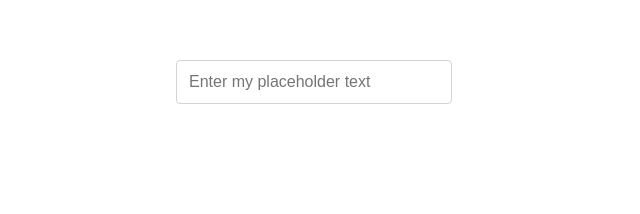
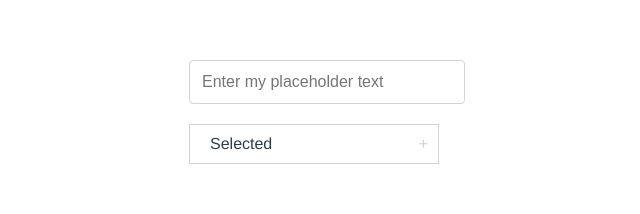
Before and after one commit to Amanej/vue-ui-library, a Vue app: page / in a window 1280 px wide. Shown: the top 214 px of the page, without its empty margins (326-966 px from the left). Built offline with nearby package versions, Linux system fonts and the light colour scheme.

Commit message:
Added select input

```diff
--- a/src/App.vue
+++ b/src/App.vue
@@ -1,20 +1,27 @@
 <template>
   <div id="app">
-    <textInput
-      placeholder="Enter my placeholder text"
-      initialValue=""
-      :customStyle="{borderRadius: '4px'}"
-    />
+    <div class="container"> <!-- Container -->
+      <textInput
+        placeholder="Enter my placeholder text"
+        initialValue=""
+        :customStyle="{borderRadius: '4px'}"
+      />
+    </div>
+    <div class="container"> <!-- Container -->
+      <selectInput />
+    </div>
   </div>
 </template>
 
 <script>
 import textInput from './components/textInput.vue'
+import selectInput from './components/selectInput.vue'
 
 export default {
   name: 'app',
   components: {
-    textInput
+    textInput,
+    selectInput
   }
 }
 </script>
@@ -28,4 +35,8 @@ export default {
   color: #2c3e50;
   margin-top: 60px;
 }
+div.container {
+      margin: 20px auto;
+      width: 250px;
+}
 </style>
--- /dev/null
+++ b/src/components/selectInput.vue
@@ -0,0 +1,89 @@
+<template>
+    <div class="selectInput" :class="{open: open}">
+        <div class="selected"> <!-- Selected container -->
+            <span>Selected</span>
+            <label for="toggleSelect">
+                <i>+</i><!-- icon -->
+                <input type="checkbox" v-model="open" id="toggleSelect" name="toggleSelect" />
+            </label>
+        </div>
+        <ul class="options"> <!-- Options -->
+            <li>Option 1</li>
+            <li>Option 2</li>
+            <li>Option 3</li>
+            <li>Option 4</li>
+        </ul>
+    </div>
+</template>
+
+<script>
+export default {
+    name: 'selectInput',
+    data() {
+        return {
+            open: false
+        }
+    }
+}
+</script>
+
+<style lang="scss" scoped>
+div.selectInput {
+    width: 100%;
+
+    display: flex;
+    align-items: flex-start;
+    flex-wrap: wrap;
+
+    div.selected {
+        border:             1px solid lightgrey;
+        padding:            10px;
+        display:            flex;
+        width: 100%;
+        justify-content:    center;
+        span {
+            padding-left:   10px;
+        }
+        label {
+            margin-left:    auto;
+            cursor: pointer;
+            i {
+                font-style:     normal;
+                color:          lightgrey;
+            }
+            input[type="checkbox"] {
+                display: none;
+            }
+        }
+    }
+    ul.options {
+        list-style-type:    none;
+        padding: 0;
+        width: 100%;
+        flex-direction: column;
+        text-align:         left;
+        border:             1px solid lightgrey;
+        margin: 0;
+        display: none;
+        li {
+            padding: 5px 10px;
+            border-bottom: 1px solid lightgrey;
+            &:first-child {
+                border-top: none;
+            }
+            &:last-child {
+                border-bottom: none;
+            }
+        }
+    }
+
+    &.open {
+        ul.options {
+            display: flex;
+        }
+        div.selected {
+            border-bottom: none;
+        }
+    }
+}
+</style>
--- a/src/components/textInput.vue
+++ b/src/components/textInput.vue
@@ -70,13 +70,14 @@ export default {
 
 <style lang="scss">
 label {
-    min-width:                  250px;
+    //min-width:                  250px;
     transition:                 0.4s;
     input {
         //padding:                5px;
         font-size:              16px;
         padding:                12px;
-        min-width:              250px;
+        //min-width:              250px;
+        width: 100%;
         transition:             0.4s;
         border:                 1px solid lightgrey;
         &.changed {
```
Also changed, not shown: src/components/HelloWorld.vue (deleted, +0 -58 lines), 1 other file (tests, documents, lock files or other folders).
